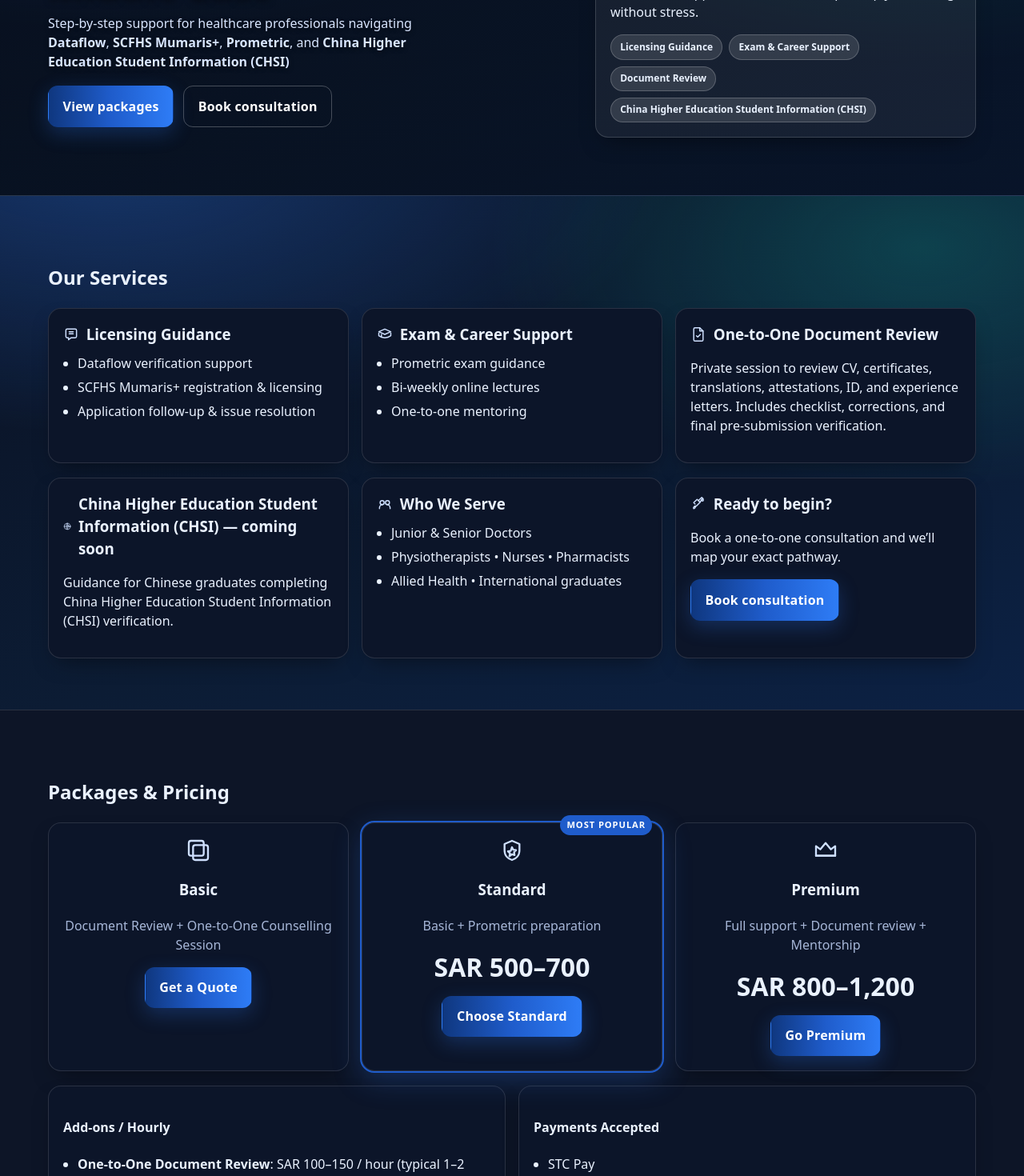
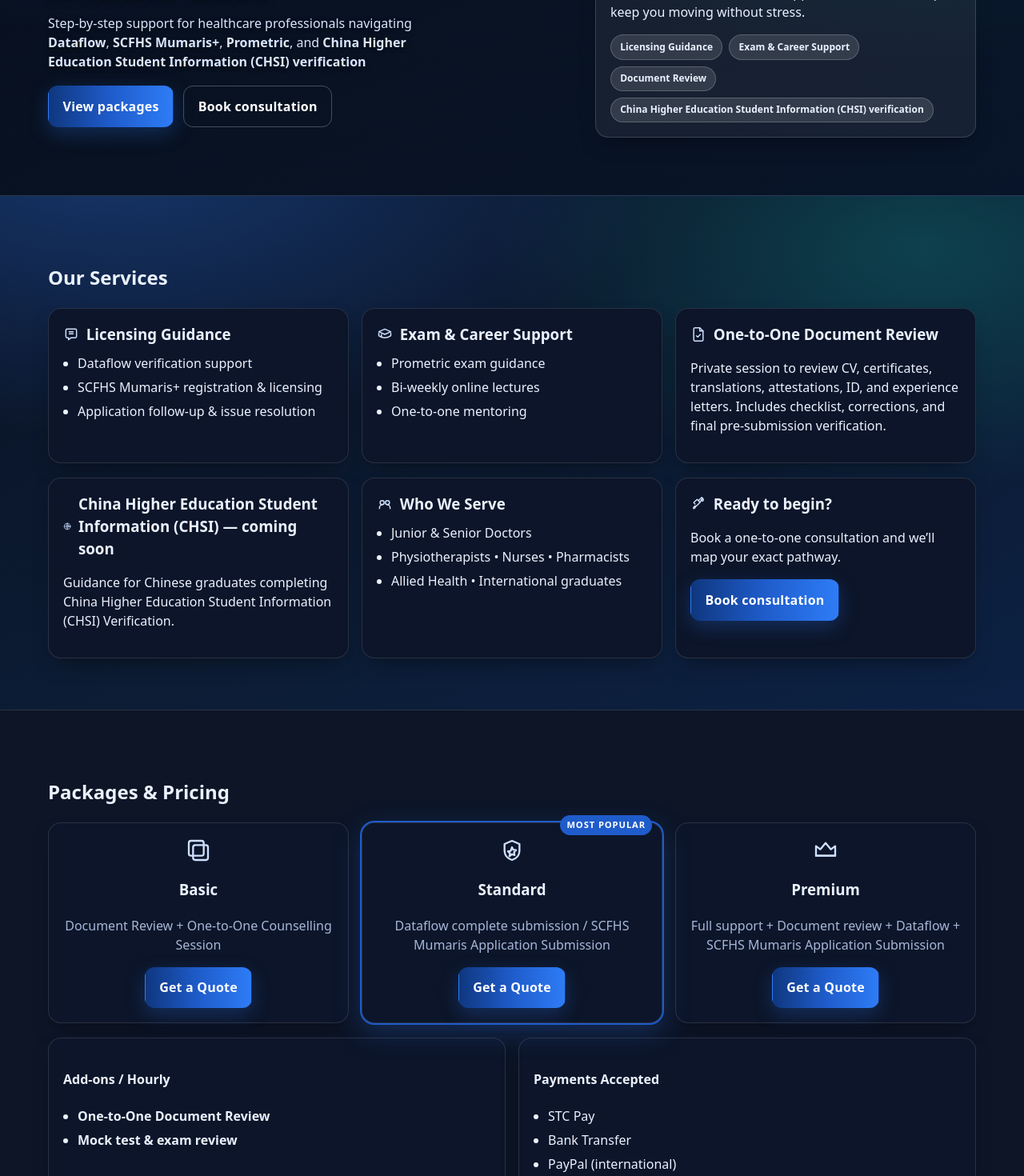
Before and after one commit to mfk4us/drspathway_website, a Next.js app: page / in a window 1280 px wide. Shown: the part 340-1810 px from the top of the page at 80% size. Built offline with nearby package versions, Linux system fonts and the light colour scheme.

Commit message:
Update page.tsx

```diff
--- a/src/app/page.tsx
+++ b/src/app/page.tsx
@@ -159,7 +159,7 @@
             </h1>
             <p className="lead">
               Step‑by‑step support for healthcare professionals navigating <b>Dataflow</b>,{" "}
-              <b>SCFHS Mumaris+</b>, <b>Prometric</b>, and <b>China Higher Education Student Information (CHSI)</b>
+              <b>SCFHS Mumaris+</b>, <b>Prometric</b>, and <b>China Higher Education Student Information (CHSI) verification</b>
             </p>
             <div className="cta-row">
               <a href="#packages" className="btn btn--primary">View packages</a>
@@ -171,14 +171,14 @@
             <h3>Quick intro</h3>
             <p>
               We guide healthcare professionals through every step of Saudi medical licensing —
-              from <b>Dataflow</b> and <b>SCFHS Mumaris+</b> to <b>Prometric</b> prep and <b>China Higher Education Student Information (CHSI),</b>
+              from <b>Dataflow</b> and <b>SCFHS Mumaris+</b> to <b>Prometric</b> prep and <b>China Higher Education Student Information (CHSI) Verification, </b>
               Clear checklists, one‑to‑one support, and fast follow‑ups keep you moving without stress.
             </p>
             <ul className="chips">
               <li>Licensing Guidance</li>
               <li>Exam & Career Support</li>
               <li>Document Review</li>
-              <li>China Higher Education Student Information (CHSI) </li>
+              <li>China Higher Education Student Information (CHSI) verification </li>
             </ul>
           </aside>
         </div>
@@ -246,7 +246,7 @@
                 </svg>
                 <span>China Higher Education Student Information (CHSI) — coming soon</span>
               </h3>
-              <p>Guidance for Chinese graduates completing China Higher Education Student Information (CHSI) verification.</p>
+              <p>Guidance for Chinese graduates completing China Higher Education Student Information (CHSI) Verification.</p>
             </article>
             <article className="card reveal">
               <h3 className="icon-title">
@@ -306,9 +306,9 @@
                 <path d="M12 9l1.2 2.4 2.6.4-1.9 1.9.5 2.7L12 15.6l-2.4 1.8.5-2.7-1.9-1.9 2.6-.4L12 9z"/>
               </svg>
               <h3>Standard</h3>
-              <p className="muted">Basic + Prometric preparation</p>
-              <div className="price">SAR 500–700</div>
-              <a href="#contact" className="btn btn--primary">Choose Standard</a>
+              <p className="muted">Dataflow complete submission / SCFHS Mumaris Application Submission</p>
+              <div className="price"></div>
+              <a href="#contact" className="btn btn--primary">Get a Quote</a>
             </article>
             <article className="card pricing-card reveal">
               <svg className="i-lg-stroke" viewBox="0 0 24 24" aria-hidden="true">
@@ -316,9 +316,9 @@
                 <path d="M3 17h18"/>
               </svg>
               <h3>Premium</h3>
-              <p className="muted">Full support + Document review + Mentorship</p>
-              <div className="price">SAR 800–1,200</div>
-              <a href="#contact" className="btn btn--primary">Go Premium</a>
+              <p className="muted">Full support + Document review + Dataflow + SCFHS Mumaris Application Submission</p>
+              <div className="price"></div>
+              <a href="#contact" className="btn btn--primary">Get a Quote</a>
             </article>
           </div>
 
@@ -326,8 +326,8 @@
             <article className="card reveal">
               <h4>Add‑ons / Hourly</h4>
               <ul className="list">
-                <li><b>One‑to‑One Document Review</b>: SAR 100–150 / hour (typical 1–2 hours)</li>
-                <li><b>Mock test &amp; exam review</b>: SAR 100 / session</li>
+                <li><b>One‑to‑One Document Review</b></li>
+                <li><b>Mock test &amp; exam review</b></li>
               </ul>
             </article>
             <article className="card reveal">
@@ -465,7 +465,7 @@
         <div className="shell founder-grid">
           <div className="founder-visual">
             <div className="avatar-lg" aria-hidden="true" />
-            <p className="muted small" style={{marginTop:8}}>Replace with real photo at <code>/public/founder.jpg</code> (size ~800×1000).</p>
+            <p className="muted small" style={{marginTop:8}}></p>
           </div>
 
           <div className="founder-copy">
```
